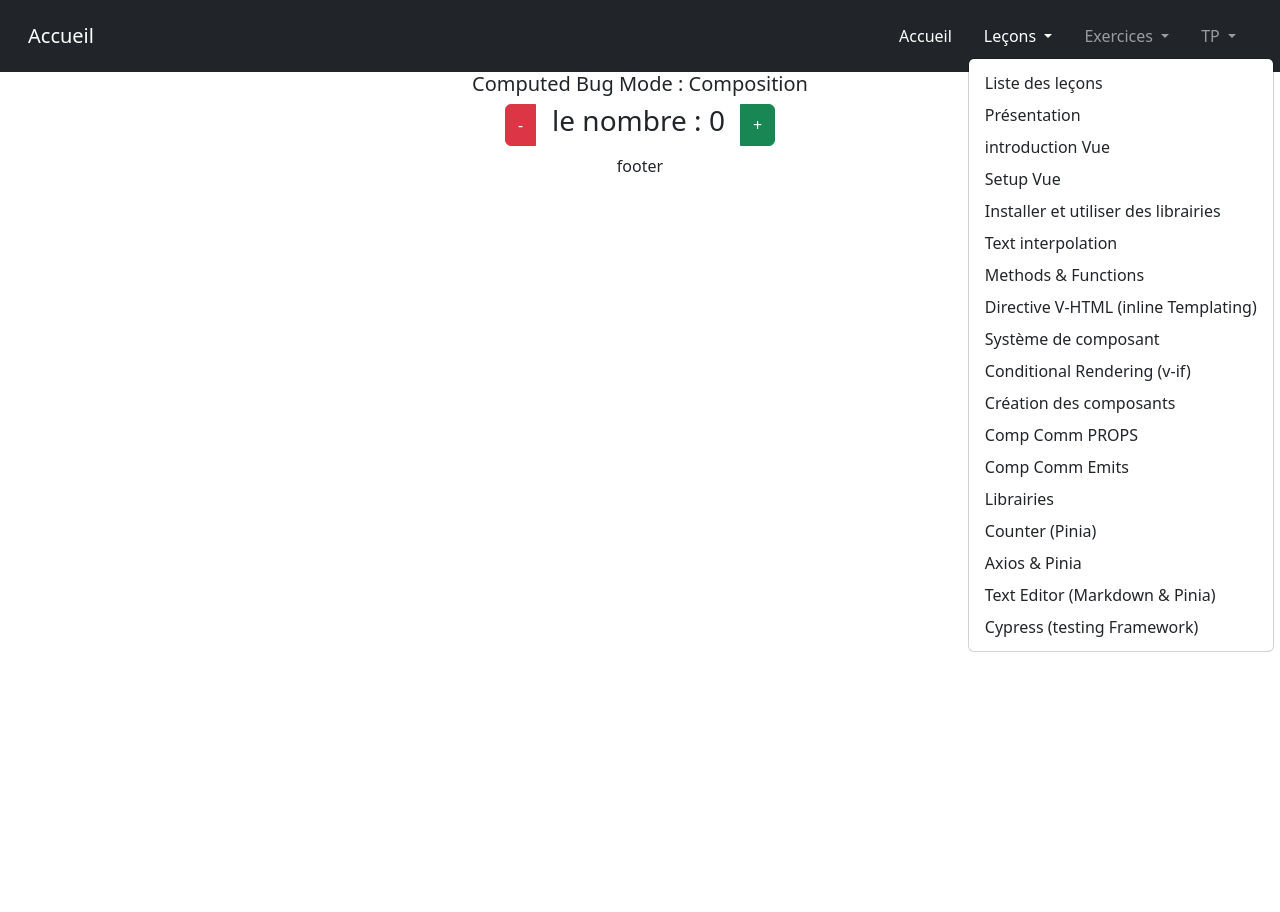
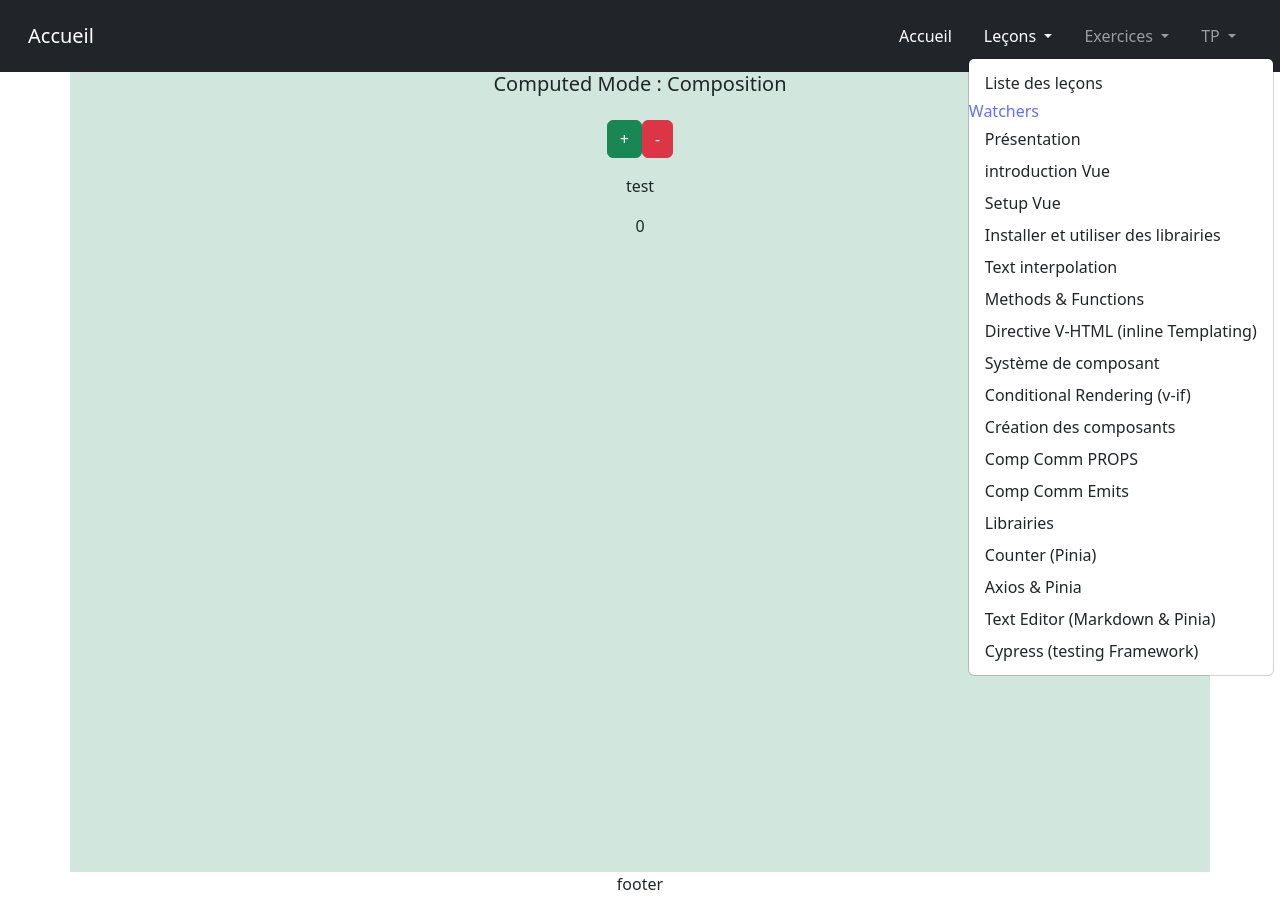
Before and after one commit to VincentMartel31/vue-project, a Vue app: page /exobug in a window 1280 px wide. Both pictures are taken after a click on the button "Leçons". Before the commit the page ends 800 px from the top, so only its background shows below. Built offline with nearby package versions, Linux system fonts and the light colour scheme.

Commit message:
dynamixstyling

```diff
--- a/src/components/shared/NavBar.vue
+++ b/src/components/shared/NavBar.vue
@@ -45,6 +45,11 @@
                             <li>
                                 <a class="dropdown-item" href="#"
                                     >Liste des leçons</a
+                                >
+                            </li>
+                            <li>
+                                <router-link class="watchers" to="/watchers"
+                                    >Watchers</router-link
                                 >
                             </li>
                             <li>
@@ -195,8 +200,10 @@
                                 <a class="dropdown-item" href="#">Watchers</a>
                             </li>
                             <li>
-                                <a class="dropdown-item" href="#"
-                                    >Dynamic Styling</a
+                                <router-link
+                                    class="dropdown-item"
+                                    to="/dynamicstyling"
+                                    >Dynamic Styling</router-link
                                 >
                             </li>
                             <li>
@@ -247,6 +254,13 @@
                                     class="dropdown-item"
                                     to="/tpdatabinding"
                                     >TP-Databinding</router-link
+                                >
+                            </li>
+                            <li>
+                                <router-link
+                                    class="dropdown-item"
+                                    to="/reactivite"
+                                    >TP-Reactivité</router-link
                                 >
                             </li>
                             <li>
--- a/src/router/index.js
+++ b/src/router/index.js
@@ -34,8 +34,23 @@ const router = createRouter({
 
         {
             path: "/tpeventbinding",
-            name: "Ntpeventbinding",
+            name: "tpeventbinding",
             component: () => import("../views/tp/tpeventbinding.vue"),
+        },
+        {
+            path: "/watchers",
+            name: "watchers",
+            component: () => import("../views/lessons/watchers.vue"),
+        },
+        {
+            path: "/reactivite",
+            name: "reactivite",
+            component: () => import("../views/tp/reactivite.vue"),
+        },
+        {
+            path: "/dynamicstyling",
+            name: "dynamicstyling",
+            component: () => import("../views/exo/dynamicstyling.vue"),
         },
     ],
 });
--- /dev/null
+++ b/src/views/exo/dynamicstyling.vue
@@ -0,0 +1,34 @@
+<template>
+    <div class="card-container">
+        <div
+            class="card"
+            :style="{ backgroundColor: color1 }"
+            @click="toggleColor1"
+        >
+            Carte 1
+        </div>
+        <div
+            class="card"
+            :style="{ backgroundColor: color2 }"
+            @click="toggleColor2"
+        >
+            Carte 2
+        </div>
+    </div>
+</template>
+
+<script setup lang="js">
+import { ref } from 'vue'; // Importer la fonction ref
+const color1 = ref('blue');
+const color2 = ref('pink');
+const initialColor1 = ref('blue');
+const initialColor2 = ref('pink');
+
+function toggleColor1() {
+  color1.value = color1.value === 'blue' ? 'red' : initialColor1.value;
+}
+
+function toggleColor2() {
+  color2.value = color2.value === 'pink' ? 'green' : initialColor2.value;
+}
+</script>
--- a/src/views/exo/exobug.vue
+++ b/src/views/exo/exobug.vue
@@ -1,53 +1,51 @@
 <template>
-    <h5>Computed Bug Mode : Composition</h5>
-    <div class="d-flex justify-content-center align-items-center my-2">
-        <div
-            class="btn-group"
-            role="group"
-            aria-label="Basic mixed styles example"
-        >
+    <div class="container bg-success-subtle">
+        <h5>Computed Mode : Composition</h5>
+
+        <div class="mb-3">
             <button
-                v-on:click="reduire(10)"
+                v-on:click="augmenter(20)"
                 type="button"
-                class="btn btn-danger"
+                class="btn btn-success mt-3"
+            >
+                +
+            </button>
+            <button
+                v-on:click.left="reduire(10)"
+                type="button"
+                class="btn btn-danger mt-3"
             >
                 -
             </button>
-            <div></div>
-            <h3 class="mx-3">le nombre : {{ leNombre }}</h3>
-            <button
-                v-on:click="augmenter(10)"
-                type="button"
-                class="btn btn-success"
-            >
-                +
-            </button>
+        </div>
+        <div class="mb-3">
+            <p>{{ afficherNameUser }}</p>
+        </div>
+        <div class="mb-3">
+            <p>{{ leNombre }}</p>
         </div>
     </div>
 </template>
 
 <script setup lang="js">
-import { ref } from 'vue'
+import { ref, computed } from 'vue';
 
+// Déclarez vos variables réactives avec `ref`
 const leNombre = ref(0);
 const nameUser = ref('');
 
-const afficherNameUser = () => {
-  console.log('fonction qui gere le NAME exécutée');
-    if(nameUser.value ===''){
-        return 'test'
-    }
-    else{
-        return 'autre Test';
-    }
-  };
+// Déclarez vos propriétés calculées avec `computed`
+const afficherNameUser = computed(() => {
+  console.log('fonction qui gère le NAME exécutée');
+  return nameUser.value === '' ? 'test' : 'autre Test';
+});
 
-
-function reduire(val) {
-leNombre.value -= val;
+// Déclarez vos méthodes
+function augmenter(num) {
+  leNombre.value += num;
 }
 
-function augmenter(val) {
-leNombre.value += val;
+function reduire(num) {
+  leNombre.value -= num;
 }
 </script>
--- /dev/null
+++ b/src/views/lessons/watchers.vue
@@ -0,0 +1,45 @@
+<template>
+    <div class="container">
+        <div class="mb-3">
+            <button
+                v-on:click="leNombre++"
+                type="button"
+                class="btn btn-success"
+            >
+                +
+            </button>
+            <p>{{ leNombre }}</p>
+        </div>
+
+        <div class="mb-3">
+            <button
+                v-on:click="leNombre2++"
+                type="button"
+                class="btn btn-success"
+            >
+                -
+            </button>
+            <p>{{ leNombre2 }}</p>
+        </div>
+    </div>
+</template>
+
+<script setup lang="js">
+import { ref, watch } from 'vue';
+
+// Déclarez votre variable réactive
+const leNombre = ref(0);
+const leNombre2 = ref(0);
+// Utilisez `watch` pour surveiller les changements de `leNombre`
+watch(leNombre, (newValue) => {
+  if (newValue === 7) {
+    leNombre.value = 0;
+  }
+});
+
+watch(leNombre2, (newValue) => {
+  if (newValue === 8) {
+    leNombre.value = 0;
+  }
+});
+</script>
--- /dev/null
+++ b/src/views/tp/reactivite.vue
@@ -0,0 +1,61 @@
+<template>
+    <button
+        v-on:click="increment(1)"
+        type="button"
+        id="icrement"
+        class="btn btn-success text-center"
+    >
+        + 1
+    </button>
+    <p>le nombre : {{ leNombre }}</p>
+
+    <button
+        v-on:click="increment(5)"
+        type="button"
+        id="icrement"
+        class="btn btn-success text-center"
+    >
+        + 5
+    </button>
+
+    <p>{{ msg }}</p>
+    <p style="color: blue">I am blue</p>
+</template>
+
+<script setup lang="js">
+import { ref, watch } from 'vue';
+
+// Déclarez votre variable réactive
+let leNombre = ref(0);
+let msg =ref("");
+let timer ;
+let isReset = ref(false);
+
+function increment(val){
+  leNombre.value+=val;
+  timer = setTimeout(() => {
+        if (leNombre.value > 30) {
+            leNombre.value = 0;
+            isReset.value = true; // Indique que le nombre a été réinitialisé
+        }
+    }, 3000);
+}
+// Utilisez `watch` pour surveiller les changements de `leNombre`
+watch(leNombre, (newValue) => {
+    if (isReset.value) {
+        if (newValue === 0) {
+            isReset.value = false;
+            msg ="start"
+        }
+    } else {
+
+        if (newValue < 7) {
+            msg = "Essaie encore !! ";
+        } else if (newValue === 7) {
+            msg = "C'est le nombre mystère !! ";
+        } else if (newValue <= 30) {
+            msg = "Tu as dépassé le nombre mystère!!";
+        }
+    }
+});
+</script>
```
